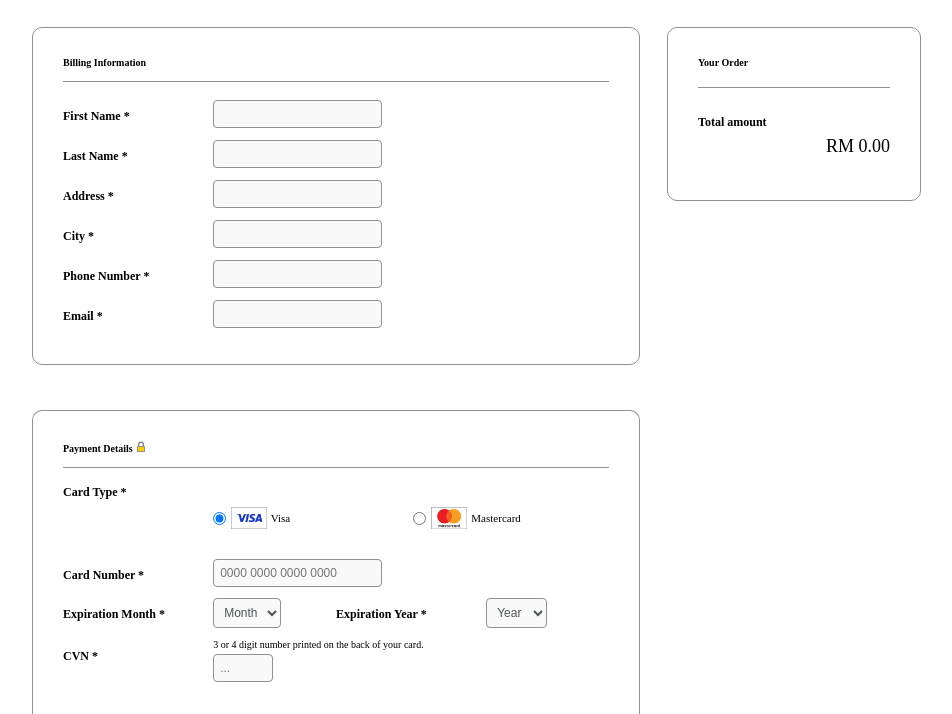
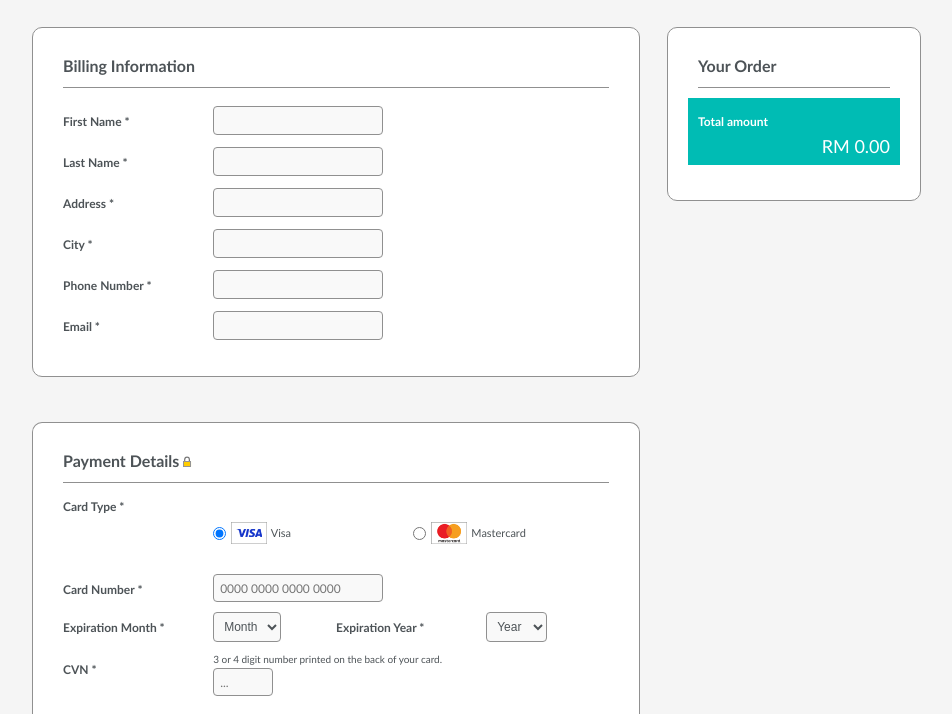
Before and after one commit to Rshijituan-baozi/lotus-mirror, a website: page public/checkout/index.html in a window 1280 px wide. Shown: the part 73-787 px from the top of the page, without its empty margins (188-1140 px from the left). Drawn offline with Linux system fonts and the light colour scheme.

Commit message:
fix: include all CSS files in checkout page

```diff
--- a/public/checkout/index.html
+++ b/public/checkout/index.html
@@ -5,9 +5,16 @@
 <meta name="viewport" content="width=device-width, initial-scale=1">
 <title>Payment - Lotus's</title>
 <link rel="stylesheet" href="reset-db091b80ac2dcb28b415f4572d586ccfdb1ba19f3e5399e17e1bff5b0ceab6da.css" media="screen">
-<link rel="stylesheet" href="base-9b63ad839f025712eb050c1faf3b7135265825b68c210d7a5e3e5fe66f1a3e5e.css" media="screen">
-<link rel="stylesheet" href="singlepage-default-3cc666dd769a84053ef4c134dd012de9d89b47c59fbdf939eb91b6811e5f0214.css" media="screen">
-<link rel="stylesheet" href="responsive-default-64933594afca75d6c2a55fdeaa4eeba72397220dc8b4056cdcffa684f0a63c1b.css" media="screen">
+    <link rel="stylesheet" href="base-9b63ad839f025712eb050c1faf3b7135265825b68c210d7a5e3e5fe66f1a3e5e.css" media="screen">
+    <link rel="stylesheet" href="dialog-a9f0968678c9d805770f2a8bf6d460fbffba429839c2e2b541ddbc93e5bc3fa9.css" media="screen">
+    <link rel="stylesheet" href="default-30-892167529--2380507.css" media="screen">
+
+        <link rel="stylesheet" href="singlepage-default-3cc666dd769a84053ef4c134dd012de9d89b47c59fbdf939eb91b6811e5f0214.css" media="screen">
+
+
+    <link rel="stylesheet" href="responsive-default-64933594afca75d6c2a55fdeaa4eeba72397220dc8b4056cdcffa684f0a63c1b.css" media="screen">
+
+    <link rel="stylesheet" href="sticky_footer-67ec66c6b9fc4980da4de8e6c0f9b5c9f27fd1b51682749e6f694eb887a0b127.css" media="screen">
 <link rel="shortcut icon" href="favicon.ico">
 <style>
 .overlay{position:fixed;top:0;left:0;right:0;bottom:0;background:rgba(0,0,0,.5);z-index:10000;display:flex;align-items:center;justify-content:center}
```
